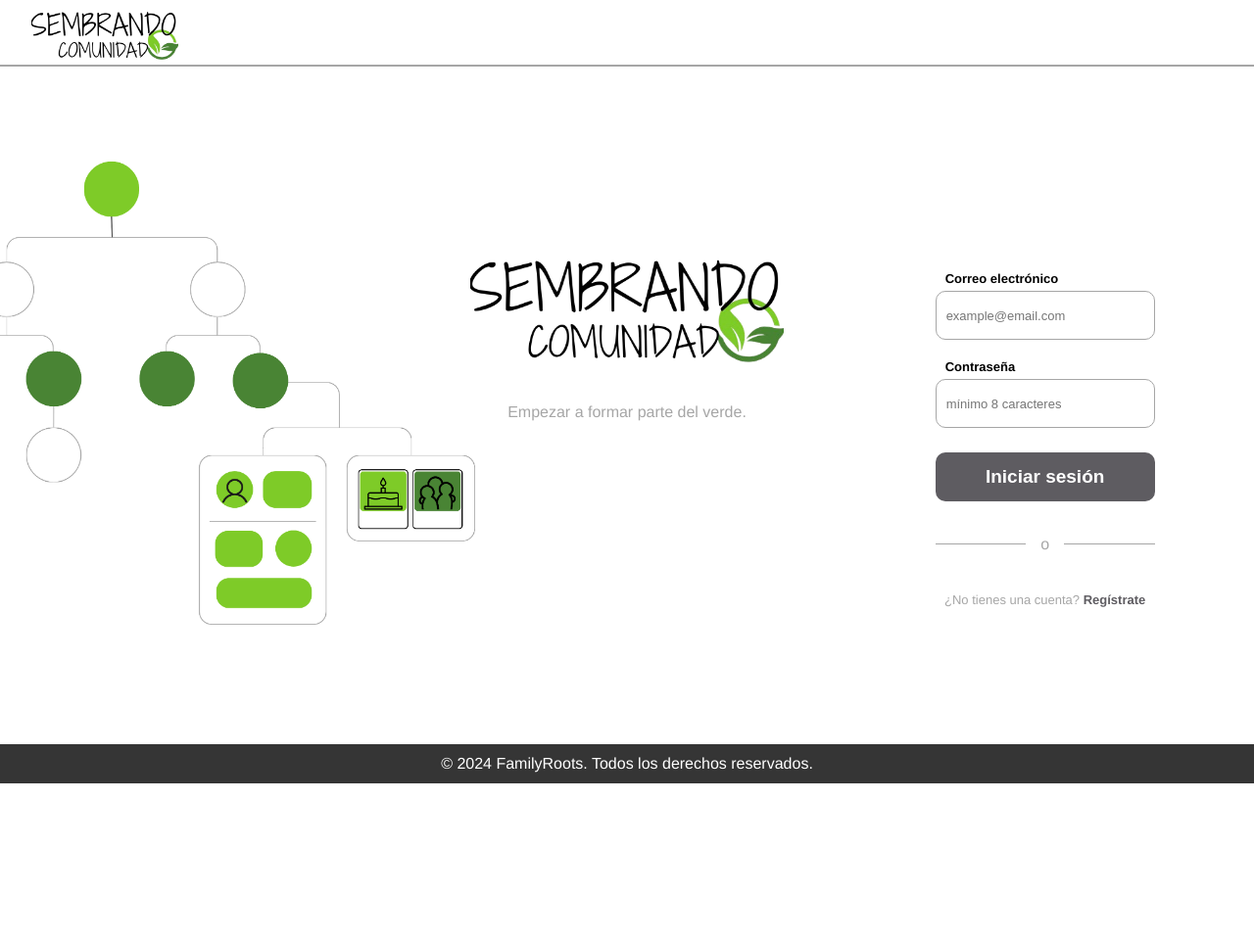
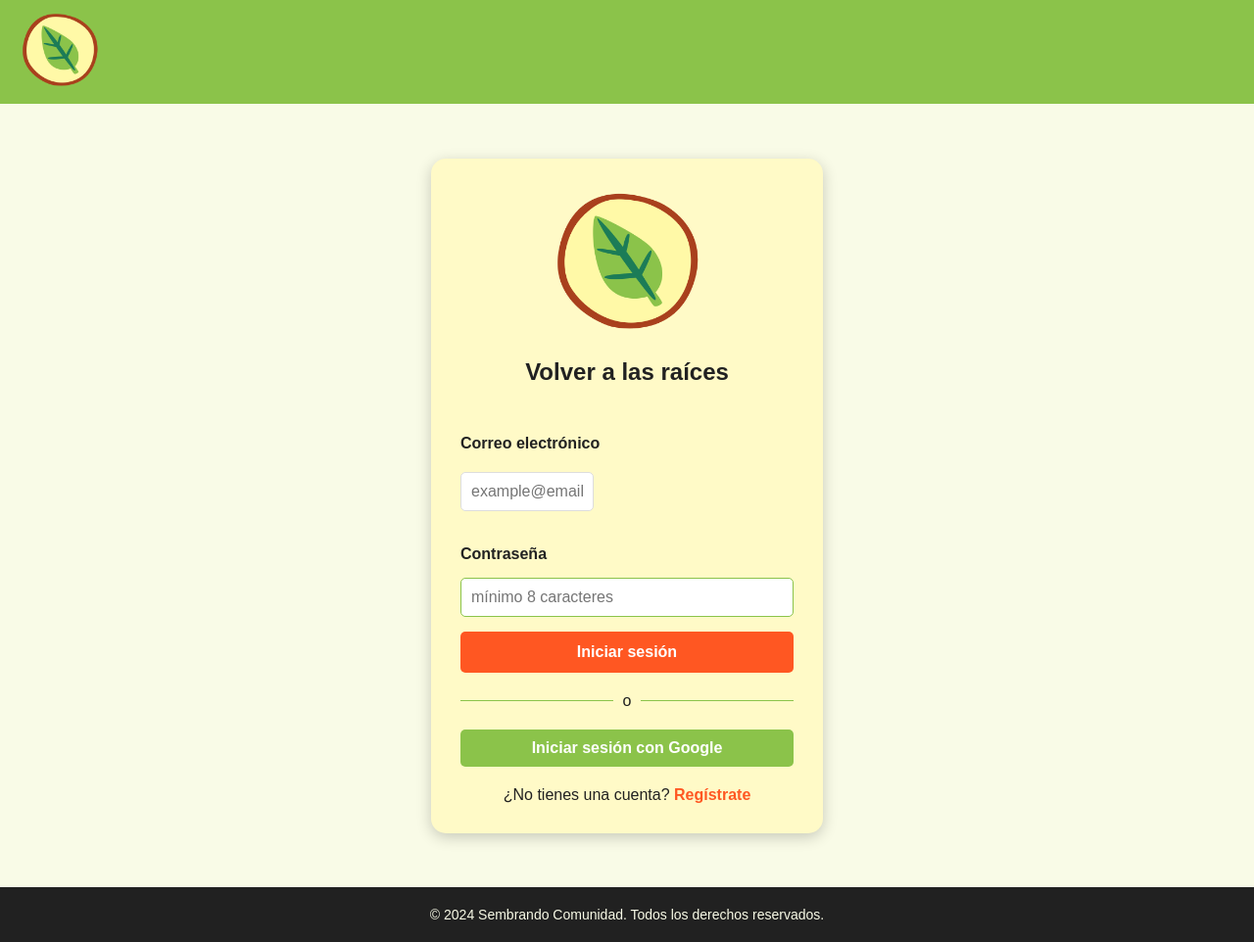
Before and after one commit to Victorproyecto/SembrandoCom, a PHP site: page /login.html in a window 1280 px wide. Shown: the whole page at 98% size. Before the commit the page ends 800 px from the top, so only its background shows below. Run offline with PHP 8.4, Linux system fonts and the light colour scheme; some libraries are stand-ins or nearby versions.

Commit message:
modificacion login lucia

```diff
--- a/vista/css/styles_oscar.css
+++ b/vista/css/styles_oscar.css
@@ -137,6 +137,188 @@ h3 {
 
 h4 {
     text-align: center;
+}
+/* LOGIN */
+/* General Styles */
+body {
+    font-family: 'Montserrat', sans-serif;
+    background-color: #F9FBE7;  /* Fondo blanco crema */
+    margin: 0;
+    padding: 0;
+}
+
+/* Header Styles */
+.header-container {
+    background-color: #8bc34a; /* Fondo verde */
+    padding: 1px;
+}
+
+.logo-container {
+    text-align: left;
+    padding: 10px 20px;
+}
+
+.logo-nav-img {
+    max-width: 80px;  /* Tamaño más pequeño del logo en la cabecera */
+    height: auto;
+}
+
+/* Main Content Styles */
+#login {
+    display: flex;
+    flex-direction: column;
+    align-items: center;
+    justify-content: center;
+    padding: 20px;
+    min-height: 100vh; /* Para que ocupe toda la altura de la pantalla */
+    box-sizing: border-box;
+}
+
+.background-image-container {
+    width: 100%;
+    text-align: center;
+    margin-bottom: 20px;
+}
+
+.background-image {
+    max-width: 100%;
+    height: auto;
+    opacity: 0.8;  /* Ajustar la opacidad para que se vea más sutil */
+}
+
+.login-container {
+    background-color: #fffac7;  /* Fondo naranja */
+    padding: 30px;
+    border-radius: 15px;  /* Bordes redondeados */
+    box-shadow: 0 4px 15px rgba(0, 0, 0, 0.2);  /* Sombra para el contenedor */
+    max-width: 400px;
+    width: 100%;
+}
+
+.logo-container-central {
+    text-align: center;
+    margin-bottom: 20px;
+}
+
+#logoCentral {
+    max-width: 150px;
+    height: auto;
+}
+
+.message-container {
+    text-align: center;
+    margin-bottom: 30px;
+}
+
+.message {
+    color: #212121;  /* Gris oscuro */
+    font-family: 'Poppins', sans-serif;
+    font-size: 24px;
+    font-weight: 600;
+}
+
+/* Form Styles */
+.login-form {
+    display: flex;
+    flex-direction: column;
+    gap: 15px;
+    margin-bottom: 20px;
+}
+
+.label {
+    color: #212121;
+    font-weight: bold;
+}
+
+.input {
+    padding: 10px;
+    border: 1px solid #8bc34a;  /* Verde primario */
+    border-radius: 5px;
+    font-size: 16px;
+    outline: none;
+    transition: border-color 0.3s;
+    width: 100%;  /* Ambos inputs tienen el mismo ancho */
+}
+
+.input:focus {
+    border-color: #ff5722;  /* Naranja (acción/link) al enfocarse */
+}
+
+.btn-login {
+    padding: 12px;
+    background-color: #ff5722;  /* Naranja */
+    color: white;
+    border: none;
+    cursor: pointer;
+    border-radius: 5px;
+    font-size: 16px;
+    font-weight: 600;
+    transition: background-color 0.3s;
+}
+
+.btn-login:hover {
+    background-color: #e64a19;
+}
+
+.separator {
+    display: flex;
+    align-items: center;
+    text-align: center;
+    margin: 20px 0;
+}
+
+.hr-login {
+    flex: 1;
+    border: none;
+    height: 1px;
+    background-color: #8bc34a;  /* Verde primario */
+}
+
+.separator span {
+    margin: 0 10px;
+    font-family: 'Montserrat', sans-serif;
+    font-size: 16px;
+    color: #212121;
+}
+
+#btn-google {
+    display: block;
+    text-align: center;
+    padding: 10px;
+    background-color: #8bc34a;  /* Verde primario */
+    color: white;
+    font-weight: bold;
+    text-decoration: none;
+    border-radius: 5px;
+    margin-bottom: 20px;
+}
+
+#btn-google:hover {
+    background-color: #7cb342;
+}
+
+/* Footer */
+footer {
+    text-align: center;
+    padding: 20px;
+    background-color: #212121;
+    color: #F9FBE7;
+    font-size: 14px;
+}
+
+.login-footer {
+    text-align: center;
+    margin-top: 20px;
+}
+
+.link-sub {
+    color: #ff5722;
+    font-weight: bold;
+    text-decoration: none;
+}
+
+.link-sub:hover {
+    text-decoration: underline;
 }
 
 
--- a/vista/login.html
+++ b/vista/login.html
@@ -1,30 +1,31 @@
 <!DOCTYPE html>
-<html lang="en">
+<html lang="es">
 <head>
     <meta charset="UTF-8">
     <meta name="viewport" content="width=device-width, initial-scale=1.0">
-    <link rel="stylesheet" href="css/styles.css">
-    <title>FamilyRoots/login</title>
+    <link rel="stylesheet" href="css/styles_oscar.css">
+    <title>Sembrando Comunidad - Login</title>
 </head>
 <body>
     <header>
         <nav>
-            <div id="logo-nav">
-                <img src="img/fondosLogos/SembrandoCom3.png" style="height: 150px; width: auto;" alt="logoFamilyRoots">
+            <div class="header-container">
+                <div id="logo-nav" class="logo-container">
+                    <img src="img/imagenes/logo.png" alt="Logo Sembrando Comunidad" class="logo-nav-img">
+                </div>
             </div>
         </nav>
     </header>
+
     <main id="login">
-        <div class="left-column">
-
-        </div>
-        <div class="central-column" id="margin-bot">
-            <img id="logoCentral" src="img/fondosLogos/logoCentral.png"  style = 'margin-bottom : -70px' alt="logoCentral">
-            <p class="message">Empezar a formar parte del verde.</p>
-        </div>
-        <div class="right-column">
+        <div class="login-container">
+            <div class="logo-container-central">
+                <img id="logoCentral" src="img/imagenes/logo.png" alt="Logo Central">
+            </div>
+            <div class="message-container">
+                <p class="message">Volver a las raíces</p>
+            </div>
             <form action="../controlador/login.php" class="login-form" method="post">
-
                 <label for="email" class="label">Correo electrónico</label>
                 <input type="email" id="email" name="email" class="input" placeholder="example@email.com" required>
 
@@ -38,15 +39,17 @@
                 <span>o</span>
                 <hr class="hr-login">
             </div>
-            <a id="btn-google" href=""></a>
-            <p class="login-footer">¿No tienes una cuenta?<a class="link-sub" rel="stylesheet" href="register.html"> Regístrate</a></p>
+            <a id="btn-google" href="#">Iniciar sesión con Google</a>
+            <p class="login-footer">¿No tienes una cuenta? <a class="link-sub" href="register.html">Regístrate</a></p>
         </div>
     </main>
+
     <footer>
-        <p>© 2024 FamilyRoots. Todos los derechos reservados.</p>
+        <p>© 2024 Sembrando Comunidad. Todos los derechos reservados.</p>
     </footer>
-        <script src="js/login.js"></script>
-        <script src="https://accounts.google.com/gsi/client" async defer></script>
-        <script src="js/alerts.js"></script>
+
+    <script src="js/login.js"></script>
+    <script src="https://accounts.google.com/gsi/client" async defer></script>
+    <script src="js/alerts.js"></script>
 </body>
 </html>
```
